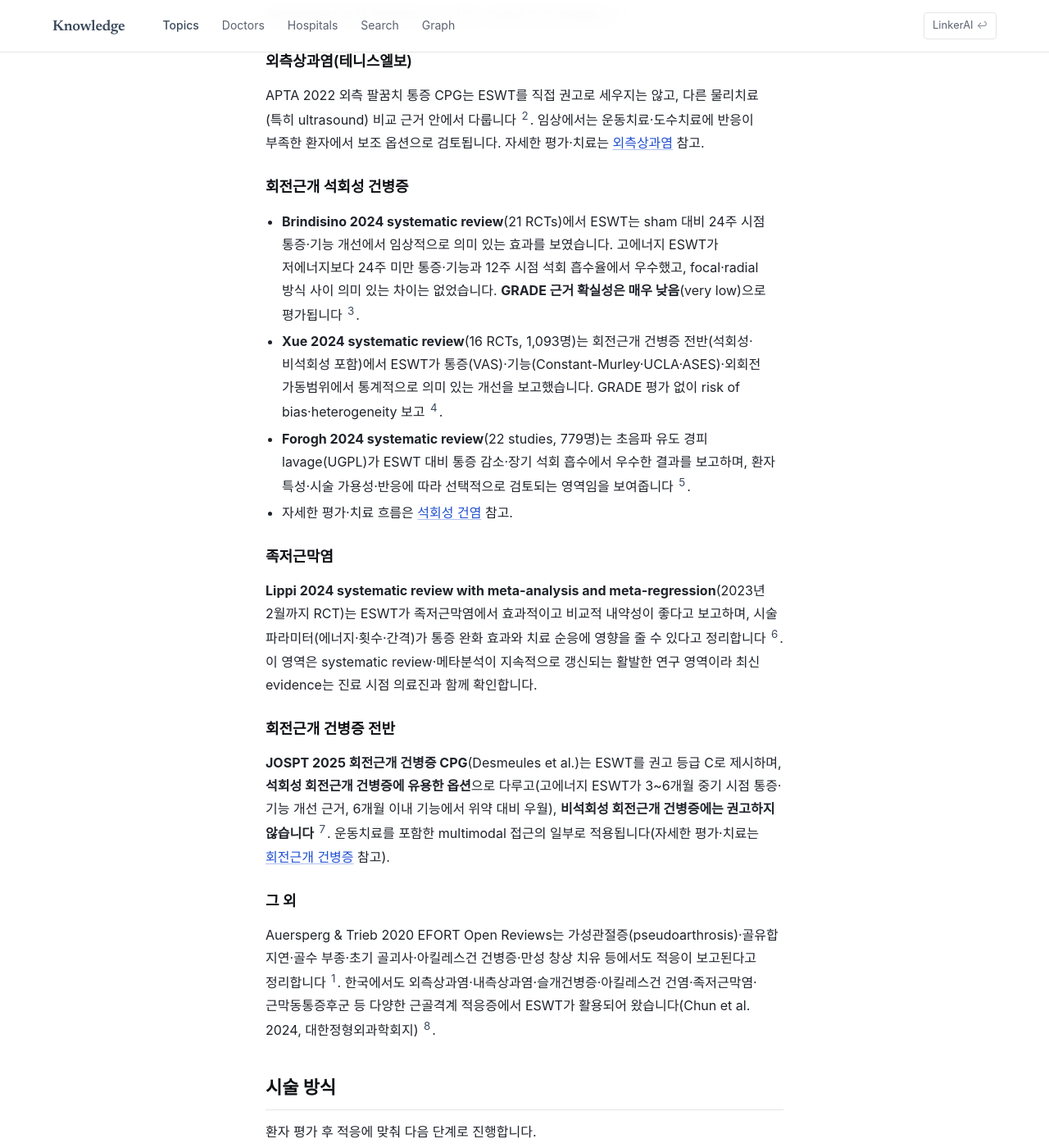
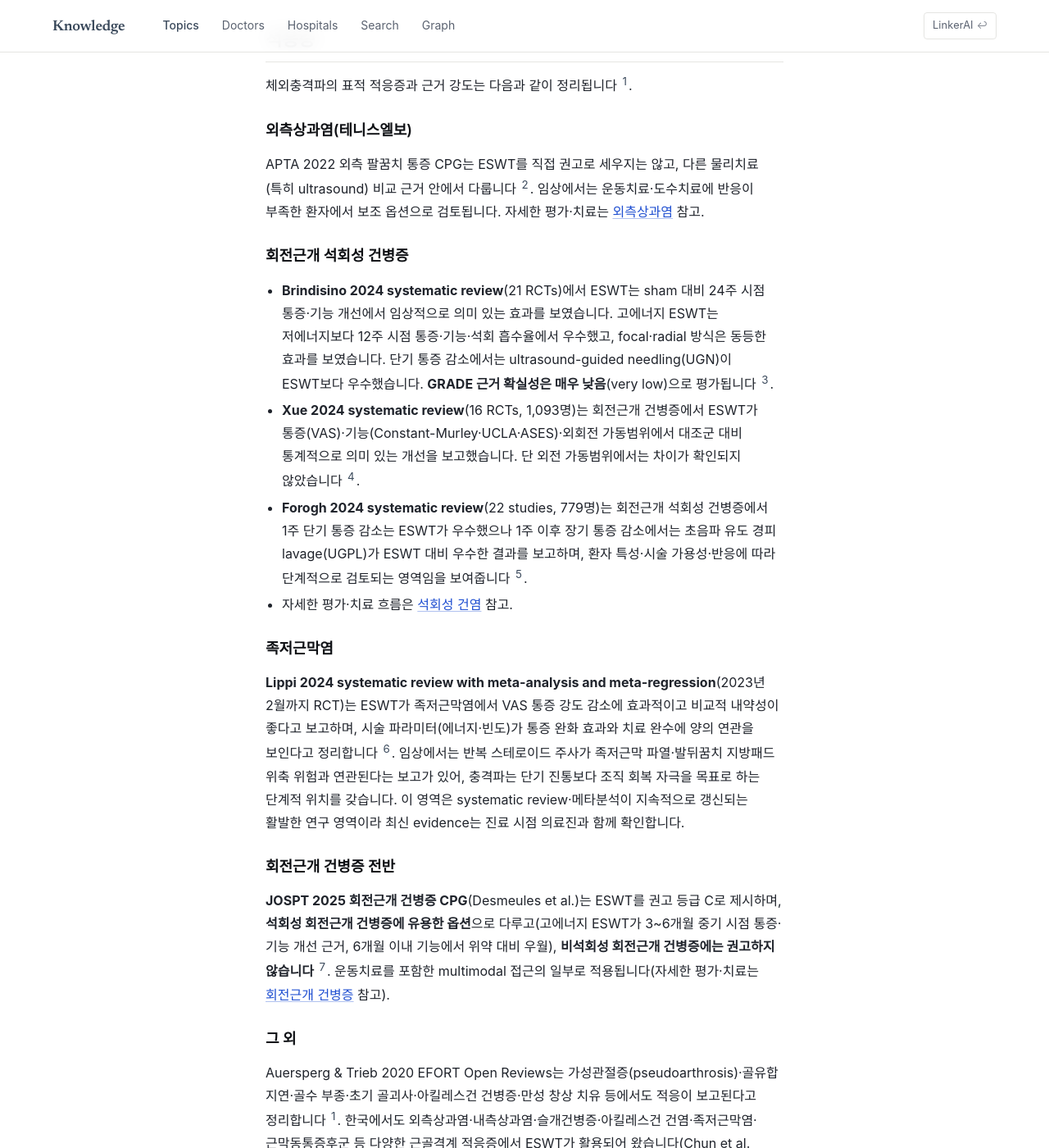
Before and after one commit to feelharmony/linkare-medical-knowledge, a Jekyll site: the page built from treatments/eswt.md, in a window 1280 px wide and 1400 px high, scrolled down 1149 px. Shown: the whole window at 82% size. Built offline with Jekyll 4.4.1, drawn with Linux system fonts in a browser that asks for light colours; some web fonts are replaced; some of the changed text lies outside the part shown.

Commit message:
fix(eswt+calcific): citation v2.1 abstract 정합성 정정 + ESWT 본문 1단계 보강
citation 룰 v2.1 abstract 4종(수치·기간·population·endpoint) 정합성 의무
적용. ESWT entity는 추가로 자사 글 3건에서 추출한 한국 임상 정보 1단계
보강 + 관련 임상 자료 URL 정정 + thr 족저근막염 spoke 추가.

[treatments/eswt.md v6→v7]
abstract 정합성 정정:
- Brindisino 2024 [^3] "24주 미만 통증·기능" → "12주 시점 통증·기능·
  석회 흡수율" (abstract 표현). focal·radial "차이 없음" → "동등한 효과".
  UGN 단기 우수 추가 (abstract).
- Xue 2024 [^4] "(석회성·비석회성 포함)" 제거 + 외전 ROM 차이 없음 균형
- Forogh 2024 [^5] "장기 석회 흡수에서 우수" → "단기 1주 ESWT 우수·
  장기 1주 이후 UGPL 우수" 균형 (abstract)
- Lippi 2024 [^6] "에너지·횟수·간격" → "에너지·빈도(frequency)" +
  "치료 순응" → "치료 완수" (abstract 표현)

본문 1단계 보강 (자사 글 3건 추출):
- focal/radial 임상 매칭 (focal=깊은 석회·radial=표재 근막)
- 작용 기전 substance P 농도 감소 보고
- 시술 방식 한국 임상 주1~2회 3~5회 + 반응 시점 4~12주 점진
- 족저근막염 스테로이드 vs ESWT 단계적 위치
→ 외부 출처 footnote 안 박고 한국 임상 컨텍스트 일반 진술

관련 임상 자료 정정:
- URL `/knowledge/` → `/blog/` 정정 (apfree·thr)
- thr 족저근막염 spoke `nowon-plantar-fasciitis-shock-wave-therapy` 추가

source_count 8 유지 (Phase 4 분리 entity는 외부만 합산)

[conditions/calcific-tendinitis.md v3→v4]
동일 abstract 정합성 정정:
- Brindisino 2024 [^3] 12주 시점 + UGN 단기 + focal·radial 동등
- Xue 2024 [^4] (석회성·비석회성 포함) 제거 + 외전 ROM 균형
- Forogh 2024 [^6] 단기·장기 분리 균형
- 예후 "석회의 완전 흡수" → "석회 흡수율 개선" (abstract)
- footnote 메타 표기 정정 (Xue·Forogh)

룰 출처: linkare-marketing/_shared/knowledge-citation-rules.md v2.1

Co-Authored-By: Claude Opus 4.7 (1M context) <noreply@anthropic.com>

```diff
--- a/treatments/eswt.md
+++ b/treatments/eswt.md
@@ -14,19 +14,19 @@ aliases:
   - ESWT
   - extracorporeal shock wave therapy
   - shockwave therapy
-last_reviewed: '2026-05-04'
+last_reviewed: '2026-05-09'
 source_count: 8
-version: 6
+version: 7
 ---
 ## 정의
 체외충격파 치료(extracorporeal shock wave therapy, ESWT)는 체외에서 발생시킨 **고에너지 음향 압력파**를 표적 조직에 전달해 통증 완화·조직 회복을 유도하는 비수술 치료입니다 [^1]. 음향 매질 안에서 음속보다 빠르게 전파되는 압력파를 만들어 표적 부위에 적용하며, 시술자가 평가에 기반해 표적·강도·횟수를 조정합니다.
 
-전달 방식에 따라 **focal ESWT**(초점이 깊은 부위에 모이는 방식)와 **radial ESWT**(에너지가 표면에서 방사되는 방식)로 구분되며, 적응증·표적 깊이·환자 특성에 따라 선택합니다 [^1].
+전달 방식에 따라 **focal ESWT**(초점이 깊은 부위에 모이는 방식)와 **radial ESWT**(에너지가 표면에서 방사되는 방식)로 구분되며, 적응증·표적 깊이·환자 특성에 따라 선택합니다 [^1]. 임상에서는 focal ESWT가 깊은 석회 병변(예: 회전근개 석회)에, radial ESWT가 표재 근막 긴장에 우선 적용되는 경향이 있습니다.
 
 ## 작용 기전
 ESWT의 정확한 기전은 아직 완전히 밝혀지지 않았으며 [^1], 다음 효과들이 보고됩니다 [^1]:
 
-- **통증 완화** — 신경 자극 조절·신경 전도 변화
+- **통증 완화** — 신경 자극 조절·신경 전도 변화. 통증 매개 신경펩타이드 substance P 농도 감소도 보고됩니다
 - **혈관 신생**(neovascularization) — 손상 조직의 혈류 개선
 - **단백질 합성·세포 증식** — 건·인대·연부 조직 회복
 - **신경·연골 보호 작용**
@@ -41,13 +41,13 @@ ESWT의 정확한 기전은 아직 완전히 밝혀지지 않았으며 [^1], 다
 APTA 2022 외측 팔꿈치 통증 CPG는 ESWT를 직접 권고로 세우지는 않고, 다른 물리치료(특히 ultrasound) 비교 근거 안에서 다룹니다 [^2]. 임상에서는 운동치료·도수치료에 반응이 부족한 환자에서 보조 옵션으로 검토됩니다. 자세한 평가·치료는 [외측상과염](/conditions/lateral-epicondylitis/) 참고.
 
 ### 회전근개 석회성 건병증
-- **Brindisino 2024 systematic review**(21 RCTs)에서 ESWT는 sham 대비 24주 시점 통증·기능 개선에서 임상적으로 의미 있는 효과를 보였습니다. 고에너지 ESWT가 저에너지보다 24주 미만 통증·기능과 12주 시점 석회 흡수율에서 우수했고, focal·radial 방식 사이 의미 있는 차이는 없었습니다. **GRADE 근거 확실성은 매우 낮음**(very low)으로 평가됩니다 [^3].
-- **Xue 2024 systematic review**(16 RCTs, 1,093명)는 회전근개 건병증 전반(석회성·비석회성 포함)에서 ESWT가 통증(VAS)·기능(Constant-Murley·UCLA·ASES)·외회전 가동범위에서 통계적으로 의미 있는 개선을 보고했습니다. GRADE 평가 없이 risk of bias·heterogeneity 보고 [^4].
-- **Forogh 2024 systematic review**(22 studies, 779명)는 초음파 유도 경피 lavage(UGPL)가 ESWT 대비 통증 감소·장기 석회 흡수에서 우수한 결과를 보고하며, 환자 특성·시술 가용성·반응에 따라 선택적으로 검토되는 영역임을 보여줍니다 [^5].
+- **Brindisino 2024 systematic review**(21 RCTs)에서 ESWT는 sham 대비 24주 시점 통증·기능 개선에서 임상적으로 의미 있는 효과를 보였습니다. 고에너지 ESWT는 저에너지보다 12주 시점 통증·기능·석회 흡수율에서 우수했고, focal·radial 방식은 동등한 효과를 보였습니다. 단기 통증 감소에서는 ultrasound-guided needling(UGN)이 ESWT보다 우수했습니다. **GRADE 근거 확실성은 매우 낮음**(very low)으로 평가됩니다 [^3].
+- **Xue 2024 systematic review**(16 RCTs, 1,093명)는 회전근개 건병증에서 ESWT가 통증(VAS)·기능(Constant-Murley·UCLA·ASES)·외회전 가동범위에서 대조군 대비 통계적으로 의미 있는 개선을 보고했습니다. 단 외전 가동범위에서는 차이가 확인되지 않았습니다 [^4].
+- **Forogh 2024 systematic review**(22 studies, 779명)는 회전근개 석회성 건병증에서 1주 단기 통증 감소는 ESWT가 우수했으나 1주 이후 장기 통증 감소에서는 초음파 유도 경피 lavage(UGPL)가 ESWT 대비 우수한 결과를 보고하며, 환자 특성·시술 가용성·반응에 따라 단계적으로 검토되는 영역임을 보여줍니다 [^5].
 - 자세한 평가·치료 흐름은 [석회성 건염](/conditions/calcific-tendinitis/) 참고.
 
 ### 족저근막염
-**Lippi 2024 systematic review with meta-analysis and meta-regression**(2023년 2월까지 RCT)는 ESWT가 족저근막염에서 효과적이고 비교적 내약성이 좋다고 보고하며, 시술 파라미터(에너지·횟수·간격)가 통증 완화 효과와 치료 순응에 영향을 줄 수 있다고 정리합니다 [^6]. 이 영역은 systematic review·메타분석이 지속적으로 갱신되는 활발한 연구 영역이라 최신 evidence는 진료 시점 의료진과 함께 확인합니다.
+**Lippi 2024 systematic review with meta-analysis and meta-regression**(2023년 2월까지 RCT)는 ESWT가 족저근막염에서 VAS 통증 강도 감소에 효과적이고 비교적 내약성이 좋다고 보고하며, 시술 파라미터(에너지·빈도)가 통증 완화 효과와 치료 완수에 양의 연관을 보인다고 정리합니다 [^6]. 임상에서는 반복 스테로이드 주사가 족저근막 파열·발뒤꿈치 지방패드 위축 위험과 연관된다는 보고가 있어, 충격파는 단기 진통보다 조직 회복 자극을 목표로 하는 단계적 위치를 갖습니다. 이 영역은 systematic review·메타분석이 지속적으로 갱신되는 활발한 연구 영역이라 최신 evidence는 진료 시점 의료진과 함께 확인합니다.
 
 ### 회전근개 건병증 전반
 **JOSPT 2025 회전근개 건병증 CPG**(Desmeules et al.)는 ESWT를 권고 등급 C로 제시하며, **석회성 회전근개 건병증에 유용한 옵션**으로 다루고(고에너지 ESWT가 3~6개월 중기 시점 통증·기능 개선 근거, 6개월 이내 기능에서 위약 대비 우월), **비석회성 회전근개 건병증에는 권고하지 않습니다** [^7]. 운동치료를 포함한 multimodal 접근의 일부로 적용됩니다(자세한 평가·치료는 [회전근개 건병증](/conditions/rotator-cuff-tendinopathy/) 참고).
@@ -61,8 +61,8 @@ Auersperg & Trieb 2020 EFORT Open Reviews는 가성관절증(pseudoarthrosis)·
 - **평가**: 진단 확정, 보존 치료 반응, 통증 위치·기간, 동반 질환 확인
 - **표적 결정**: 임상 검사·필요 시 영상 유도(초음파 등)로 표적 부위 확인
 - **에너지·횟수 설정**: 적응증·환자 특성에 맞춰 시술자가 조정
-- **시술**: 일반적으로 1주 간격 3~6회 정도로 진행하며 적응증에 따라 다름 [^1]
-- **반응 평가**: 통증·기능 변화 추적, 추가 회기·다른 옵션 검토
+- **시술**: 일반적으로 1주 간격 3~6회 정도로 진행하며 적응증에 따라 다름 [^1]. 한국 임상에서는 적응증·환자 특성에 따라 주1~2회 3~5회 시행이 일반적입니다
+- **반응 평가**: 통증·기능 변화 추적. 반응은 마지막 치료 후 4~12주에 걸쳐 점진적으로 나타날 수 있어 첫 1~2주의 체감만으로 효과를 판단하기 어려운 측면이 있습니다. 추가 회기·다른 옵션 검토
 
 시술 자체는 외래에서 진행되며, 마취 없이 수행하는 경우가 일반적입니다.
 
@@ -90,7 +90,7 @@ Auersperg & Trieb 2020 EFORT Open Reviews는 가성관절증(pseudoarthrosis)·
 - **석회성 회전근개 건병증**: systematic review 다수가 효과를 보고하지만 GRADE 근거 확실성·risk of bias 평가에서 한계 보고 [^3][^4]. JOSPT 2025 CPG는 권고 등급 C로 석회성에는 유용한 옵션, 비석회성에는 권고하지 않음으로 분리 [^7].
 - **외측상과염**: APTA 2022 CPG는 ESWT를 직접 권고로 세우지 않고 ultrasound 비교 근거 안에서 다룸 [^2]. 임상에서는 보존 치료 반응 부족 환자에서 검토.
 - **족저근막염**: Lippi 2024 systematic review에서 효과·내약성 보고, 파라미터 표준화 진행 중 [^6].
-- **회전근개 석회성 건병증의 다른 시술**(UGPL 등)과의 비교에서 일부 영역에서 ESWT가 열위 보고 — 환자별 단계적 선택 영역 [^5].
+- **회전근개 석회성 건병증의 다른 시술**(UGPL 등)과의 비교에서 1주 이후 장기 통증 감소에서 ESWT가 열위로 보고되며 단기에서는 우수 — 환자별 단계적 선택 영역 [^5].
 
 이런 evidence 분포를 종합해 환자 특성·통증 양상·보존 치료 반응에 맞춰 단계적으로 적용합니다.
 
@@ -100,8 +100,9 @@ Auersperg & Trieb 2020 EFORT Open Reviews는 가성관절증(pseudoarthrosis)·
 ---
 
 ## 관련 임상 자료
-- [더웰스 — 체외충격파 치료 결과](https://thewellsr.kr/knowledge/extracorporeal-shock-wave-therapy-results)
-- [안심튼튼 — 체외충격파 focused·radial 주사](https://ansimpainfree.kr/knowledge/daegu-extracorporeal-shock-wave-focused-radial-injection)
+- [theWells 노원 — 노원 체외충격파](https://thewellsr.kr/blog/extracorporeal-shock-wave-therapy-results)
+- [theWells 노원 — 족저근막염 체외충격파](https://thewellsr.kr/blog/nowon-plantar-fasciitis-shock-wave-therapy)
+- [안심튼튼 — 대구 체외충격파 집중형·방사형](https://ansimpainfree.kr/blog/daegu-extracorporeal-shock-wave-focused-radial-injection)
 
 ## Citations
 [^1]: [Auersperg V, Trieb K. Extracorporeal shock wave therapy: an update. EFORT Open Rev. 2020;5(10):584-592. PMID 33204500. DOI 10.1302/2058-5241.5.190067](https://pubmed.ncbi.nlm.nih.gov/33204500/)
@@ -114,6 +115,8 @@ Auersperg & Trieb 2020 EFORT Open Reviews는 가성관절증(pseudoarthrosis)·
 [^8]: [Chun DI, Jung KH, Kim JH. Current Concepts in Extracorporeal Shock Wave Therapy. J Korean Orthop Assoc. 2024;59(4):235-246. DOI 10.4055/jkoa.2024.59.4.235 (한국어 review, 근골격계 적응증 최신 지견)](https://jkoa.org/DOIx.php?id=10.4055/jkoa.2024.59.4.235)
 
 ## Changelog
+- 2026-05-09 v7: **citation 룰 v2.1 적용 + 본문 1단계 보강 + 관련 임상 자료 정정**. ① **abstract 정합성 정정 4건** (citation 룰 v2.1 4종 정합성 의무 적용) — Brindisino 2024 [^3] "24주 미만 통증·기능" → "12주 시점 통증·기능·석회 흡수율" (abstract 표현), "focal·radial 차이 없음" → "동등한 효과", UGN 단기 우수 추가 / Xue 2024 [^4] "(석회성·비석회성 포함)" 제거 + "외전 ROM 차이 없음" 균형 추가 / Forogh 2024 [^5] "장기 석회 흡수에서 우수" → "단기 1주 ESWT 우수·장기 1주 이후 UGPL 우수" 균형 / Lippi 2024 [^6] "에너지·횟수·간격" → "에너지·빈도(frequency)" + "치료 순응" → "치료 완수" abstract 표현. 근거 요약 [^5] 항목도 동일 정정. ② **본문 1단계 보강 4건** (자사 글 ESWT 미반영 3건에서 한국 임상 정보 추출) — focal/radial 임상 매칭 (focal=깊은 석회·radial=표재 근막) / 작용 기전 substance P 농도 감소 / 시술 방식 한국 임상 주1~2회 3~5회 + 반응 시점 4~12주 점진 / 족저근막염 스테로이드 vs ESWT 단계적 위치. 외부 출처 받침 가능한 부분은 footnote 박지 않고 일반 진술(한국 임상 컨텍스트 표현). ③ **관련 임상 자료 URL 정정** — `/knowledge/` → `/blog/` 정정 + thr 족저근막염 spoke `nowon-plantar-fasciitis-shock-wave-therapy` 추가 (3건). ④ source_count 8 유지(외부 footnote만 합산 — Phase 4 분리 entity 룰), version 6→7.
+
 - 2026-04-28 v3: 자체 출처 0건, frontmatter source_count=2 어긋남, noindex stub 상태로 사이트 미노출.
 - 2026-05-04 v6: **검증 라운드 5건 반영**. ① **Lippi 2024 메타데이터 정정** — J Foot Ankle Res 오기 → **Eur J Phys Rehabil Med. 2024;60(5):832-846** (PMID 39257331, DOI 10.23736/S1973-9087.24.08136-X). 저자 byline도 정정(Curci·Marcasciano 제거, Moalli·Turco·Ammendolia·de Sire·Invernizzi). ② **JOSPT "중등도 evidence" 표현 정정** — 근거 확실성 중등도로 오인될 위험 → "3~6개월 중기 시점 통증·기능 개선 근거"(medium term 의미 명확화). ③ **근거 요약 SR vs CPG 분리** — "표준 가이드라인은 multimodal 보조 옵션 [^2][^3][^4]" 부정확(SR과 CPG 혼용) → 석회성 RC 건병증은 SR [^3][^4] + JOSPT 2025 CPG [^7] 분리 인용, 외측상과염은 APTA 2022 [^2]가 직접 권고가 아님 정확화. ④ **근거 요약 "최신 systematic review" 표현 정정** — Lippi 2024로 명시. ⑤ **JKOA 2018 → JKOA 2024 교체** — Chun DI, Jung KH, Kim JH. Current Concepts in Extracorporeal Shock Wave Therapy. J Korean Orthop Assoc. 2024;59(4):235-246 (DOI 10.4055/jkoa.2024.59.4.235) 더 최신 한국 review로 교체(SOP 룰 10 최신성). 본문 인용 매핑도 정정. version 5→6.
 
```
Also changed, not shown: conditions/calcific-tendinitis.md (+8 -7 lines).
